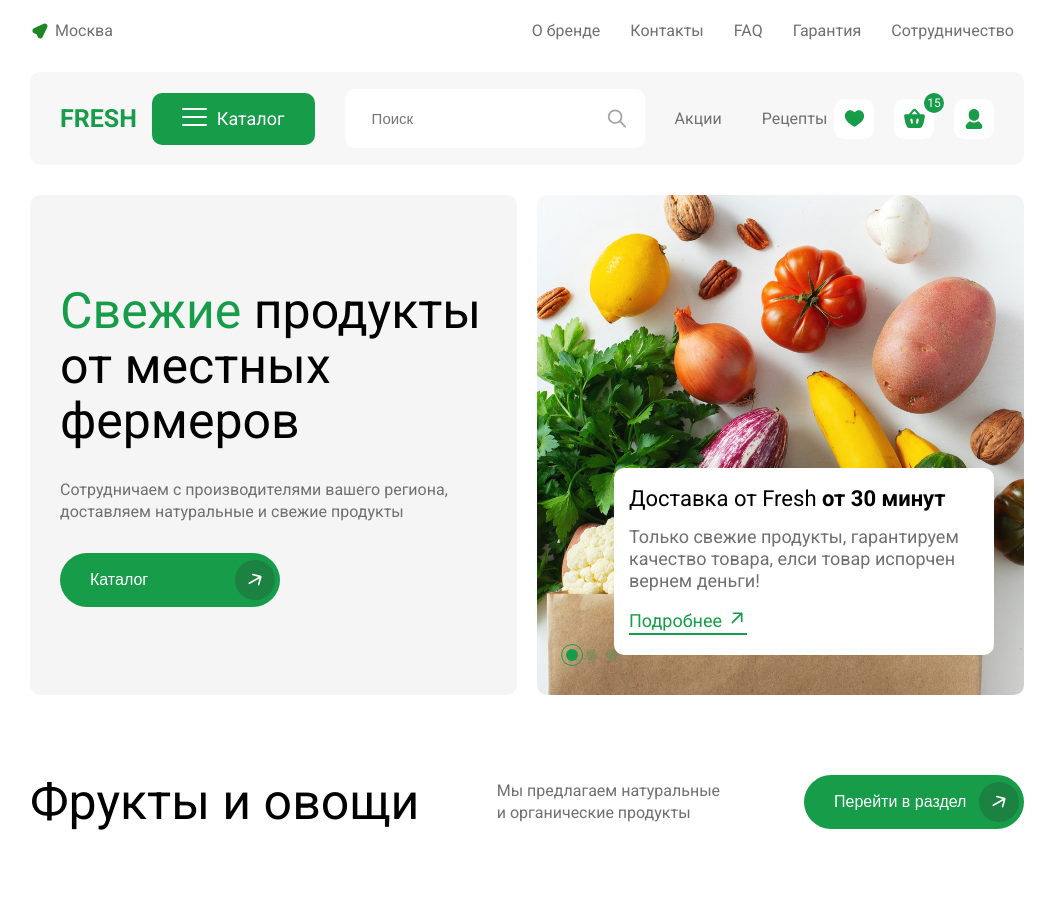
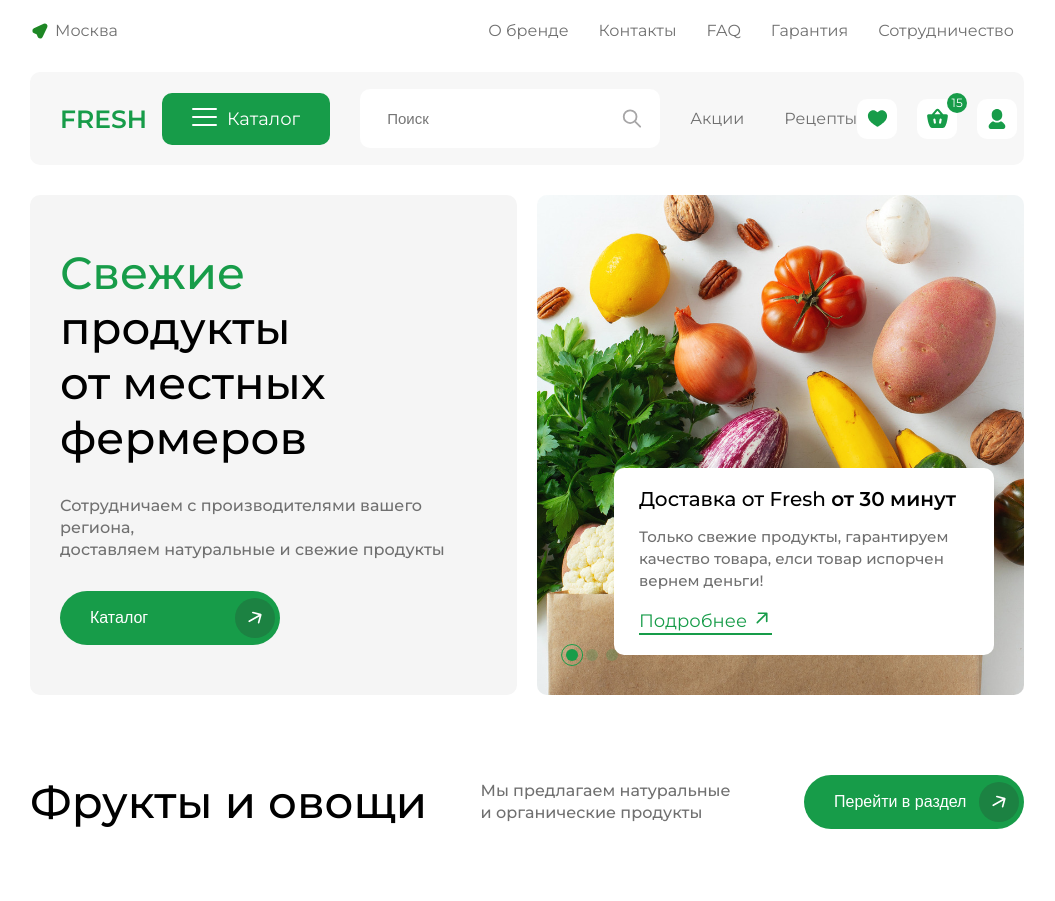
Before and after one commit to caxar/fresh-store, a React (Vite) app: page / in a window 1280 px wide. Shown: the top 901 px of the page, without its empty margins (113-1168 px from the left). Built offline with nearby package versions, Linux system fonts and the light colour scheme.

Commit message:
изменения последних правок

```diff
--- a/src/components/Button/index.tsx
+++ b/src/components/Button/index.tsx
@@ -14,8 +14,8 @@
           xmlns="http://www.w3.org/2000/svg"
         >
           <path
-            fill-rule="evenodd"
-            clip-rule="evenodd"
+            fillRule="evenodd"
+            clipRule="evenodd"
             d="M12.2929 4.29289C12.6834 3.90237 13.3166 3.90237 13.7071 4.29289L20.7071 11.2929C21.0976 11.6834 21.0976 12.3166 20.7071 12.7071L13.7071 19.7071C13.3166 20.0976 12.6834 20.0976 12.2929 19.7071C11.9024 19.3166 11.9024 18.6834 12.2929 18.2929L17.5858 13H4C3.44772 13 3 12.5523 3 12C3 11.4477 3.44772 11 4 11H17.5858L12.2929 5.70711C11.9024 5.31658 11.9024 4.68342 12.2929 4.29289Z"
             fill="#fff"
           ></path>
--- a/src/components/CatItem/CatItem.scss
+++ b/src/components/CatItem/CatItem.scss
@@ -9,11 +9,14 @@
     justify-content: space-between;
     margin-bottom: 40px;
     .title {
-      font-size: 50px;
+      font-size: 45px;
       color: $black;
+      font-weight: 500;
     }
     .subtitle {
-      width: 230px;
+      width: 270px;
+      text-wrap: balance;
+      font-weight: 500;
     }
   }
   .cat-slide {
--- a/src/components/Slider/Slider.scss
+++ b/src/components/Slider/Slider.scss
@@ -87,12 +87,16 @@
     }
   }
   &-title {
-    font-size: 50px;
+    font-size: 45px;
     line-height: 55px;
     color: $black;
+    font-weight: 500;
     span {
       color: $green-3;
     }
+  }
+  &-subtitle {
+    font-weight: 500;
   }
   &-over__content {
     position: absolute;
@@ -103,7 +107,7 @@
     -moz-border-radius: 10px;
     -ms-border-radius: 10px;
     -o-border-radius: 10px;
-    padding: 20px 15px;
+    padding: 20px 25px;
     bottom: 40px;
     right: 30px;
     display: flex;
@@ -111,16 +115,18 @@
     align-items: flex-start;
     gap: 16px;
     .title {
-      font-size: 22px;
+      font-size: 20px;
       color: $black;
       text-align: left;
+      font-weight: 500;
       span {
         font-weight: 600;
       }
     }
     .subtitle {
       text-align: left;
-      //   font-size: 16px;
+      font-size: 15px;
+      font-weight: 500;
     }
     .link {
       display: flex;
--- a/src/components/Slider/index.tsx
+++ b/src/components/Slider/index.tsx
@@ -59,8 +59,8 @@
                       xmlns="http://www.w3.org/2000/svg"
                     >
                       <path
-                        fill-rule="evenodd"
-                        clip-rule="evenodd"
+                        fillRule="evenodd"
+                        clipRule="evenodd"
                         d="M12.2929 4.29289C12.6834 3.90237 13.3166 3.90237 13.7071 4.29289L20.7071 11.2929C21.0976 11.6834 21.0976 12.3166 20.7071 12.7071L13.7071 19.7071C13.3166 20.0976 12.6834 20.0976 12.2929 19.7071C11.9024 19.3166 11.9024 18.6834 12.2929 18.2929L17.5858 13H4C3.44772 13 3 12.5523 3 12C3 11.4477 3.44772 11 4 11H17.5858L12.2929 5.70711C11.9024 5.31658 11.9024 4.68342 12.2929 4.29289Z"
                         fill="#179c49"
                       ></path>
--- a/src/index.scss
+++ b/src/index.scss
@@ -1,4 +1,4 @@
-@import url("https://fonts.googleapis.com/css2?family=Roboto:ital,wght@0,100;0,300;0,400;0,500;0,700;0,900;1,100;1,300;1,400;1,500;1,700;1,900&display=swap");
+@import url("https://fonts.googleapis.com/css2?family=Montserrat:ital,wght@0,100..900;1,100..900&display=swap");
 @import "./css-config/mixins.scss";
 @import "./css-config/colors.scss";
 
@@ -14,7 +14,7 @@
   font-size: 16px;
   line-height: 22px;
   color: $gray-1;
-  font-family: "Roboto", sans-serif;
+  font-family: "Montserrat", sans-serif;
   width: 100%;
 }
 
```
Also changed, not shown: src/components/CatItem/index.tsx (+3 -3 lines).
